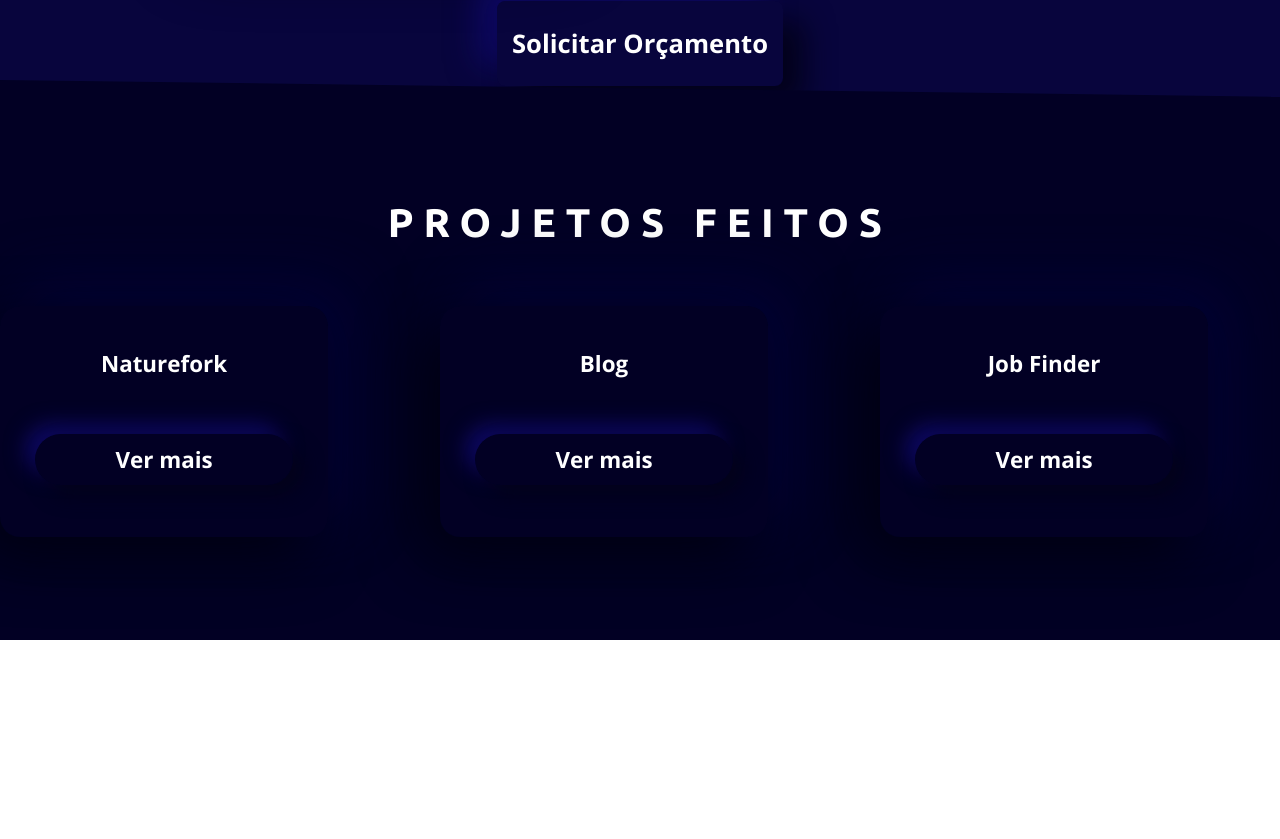
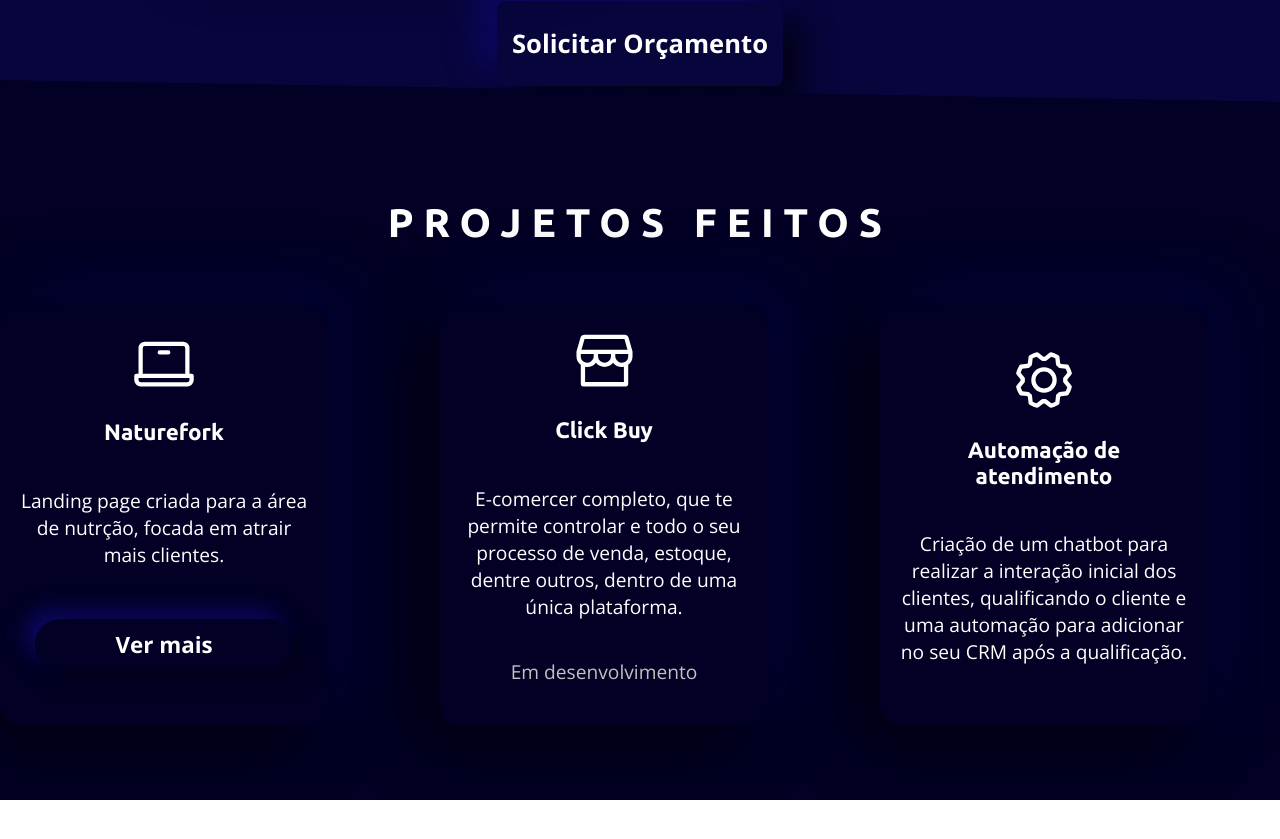
Before and after one commit to dario-bastos-dev/Poritfolio-2, a React (Vite) app: page / in a window 1280 px wide. Shown: the part 2474-3313 px from the top of the page. Before the commit the page ends 3131 px from the top, so only its background shows below. Built offline with nearby package versions, Linux system fonts and the light colour scheme.

Commit message:
Quarta seção finalizada

```diff
--- a/src/ui/partials/Section4.tsx
+++ b/src/ui/partials/Section4.tsx
@@ -1,5 +1,6 @@
 import React from "react";
 import { StyledButton, StyledSection4 } from "../styles/SectionStyles";
+import { Gear, Laptop, Storefront } from "@phosphor-icons/react";
 
 const Section4: React.FunctionComponent = () => {
   return (
@@ -9,20 +10,41 @@ const Section4: React.FunctionComponent = () => {
         <div className="projects">
           <div className="project">
             <div>
-              <p>Naturefork</p>
-              <StyledButton href="https://site-nutricionista-mauve.vercel.app/" target="_blank">Ver mais</StyledButton>
+              <Laptop size={68} weight="regular" color="#fff" />
+              <p className="title">Naturefork</p>
+              <p className="desc">
+                Landing page criada para a área de nutrção, focada em atrair
+                mais clientes.
+              </p>
+              <StyledButton
+                href="https://site-nutricionista-mauve.vercel.app/"
+                target="_blank"
+              >
+                Ver mais
+              </StyledButton>
             </div>
           </div>
           <div className="project">
             <div>
-              <p>Blog</p>
-              <StyledButton href="https://andrezza.firmadeadvocacia.adv.br/" target="_blank">Ver mais</StyledButton>
+              <Storefront size={69} weight="regular" color="#fff" />
+              <p className="title">Click Buy</p>
+              <p className="desc">
+                E-comercer completo, que te permite controlar e todo o seu
+                processo de venda, estoque, dentre outros, dentro de uma única
+                plataforma.
+              </p>
+              <p className="btn">Em desenvolvimento</p>
             </div>
           </div>
           <div className="project">
             <div>
-              <p>Job Finder</p>
-              <StyledButton href="https://job-finder-bwun.onrender.com" target="_blank">Ver mais</StyledButton>
+            <Gear size={68} weight="regular" color="#fff" />
+              <p className="title">Automação de atendimento</p>
+              <p className="desc">
+                Criação de um chatbot para realizar a interação inicial dos
+                clientes, qualificando o cliente e uma automação para adicionar
+                no seu CRM após a qualificação.
+              </p>
             </div>
           </div>
         </div>
--- a/src/ui/styles/SectionStyles.tsx
+++ b/src/ui/styles/SectionStyles.tsx
@@ -189,7 +189,7 @@ export const StyledSection3 = styled.section`
 export const StyledSection4 = styled.section`
   background-color: ${({ theme }) => theme.colors.blue3};
   margin-top: -48px;
-  height: 70vh;
+  height: 90vh;
   clip-path: polygon(0 0, 100% 3%, 100% 100%, 0 100%);
 
   .container {
@@ -215,10 +215,20 @@ export const StyledSection4 = styled.section`
         div {
           display: flex;
           flex-direction: column;
+          align-items: center;
 
-          p {
+          .title {
+            font-family: ${({ theme }) => theme.font.ubunto};
             font-weight: bold;
             font-size: ${({ theme }) => theme.fontSize.subtitle};
+          }
+          .desc {
+            font-size: ${({ theme }) => theme.fontSize.text};
+          }
+
+          p.btn {
+            color: #c1c1c1;
+            cursor: default;
           }
 
           a {
@@ -226,11 +236,13 @@ export const StyledSection4 = styled.section`
             padding: 10px 80px;
             border-radius: 30px;
             box-shadow: 10px 10px 20px ${({ theme }) => theme.shadows.shadow1},
-               -10px -10px 20px ${({ theme }) => theme.shadows.shadowWhite4};
+              -10px -10px 20px ${({ theme }) => theme.shadows.shadowWhite4};
             font-size: ${({ theme }) => theme.fontSize.subtitle};
             &:active {
-              box-shadow: inset 10px 10px 20px ${({ theme }) => theme.shadows.shadow1},
-               inset -10px -10px 20px ${({ theme }) => theme.shadows.shadowWhite4};
+              box-shadow: inset 10px 10px 20px
+                  ${({ theme }) => theme.shadows.shadow1},
+                inset -10px -10px 20px
+                  ${({ theme }) => theme.shadows.shadowWhite4};
             }
           }
         }
```
